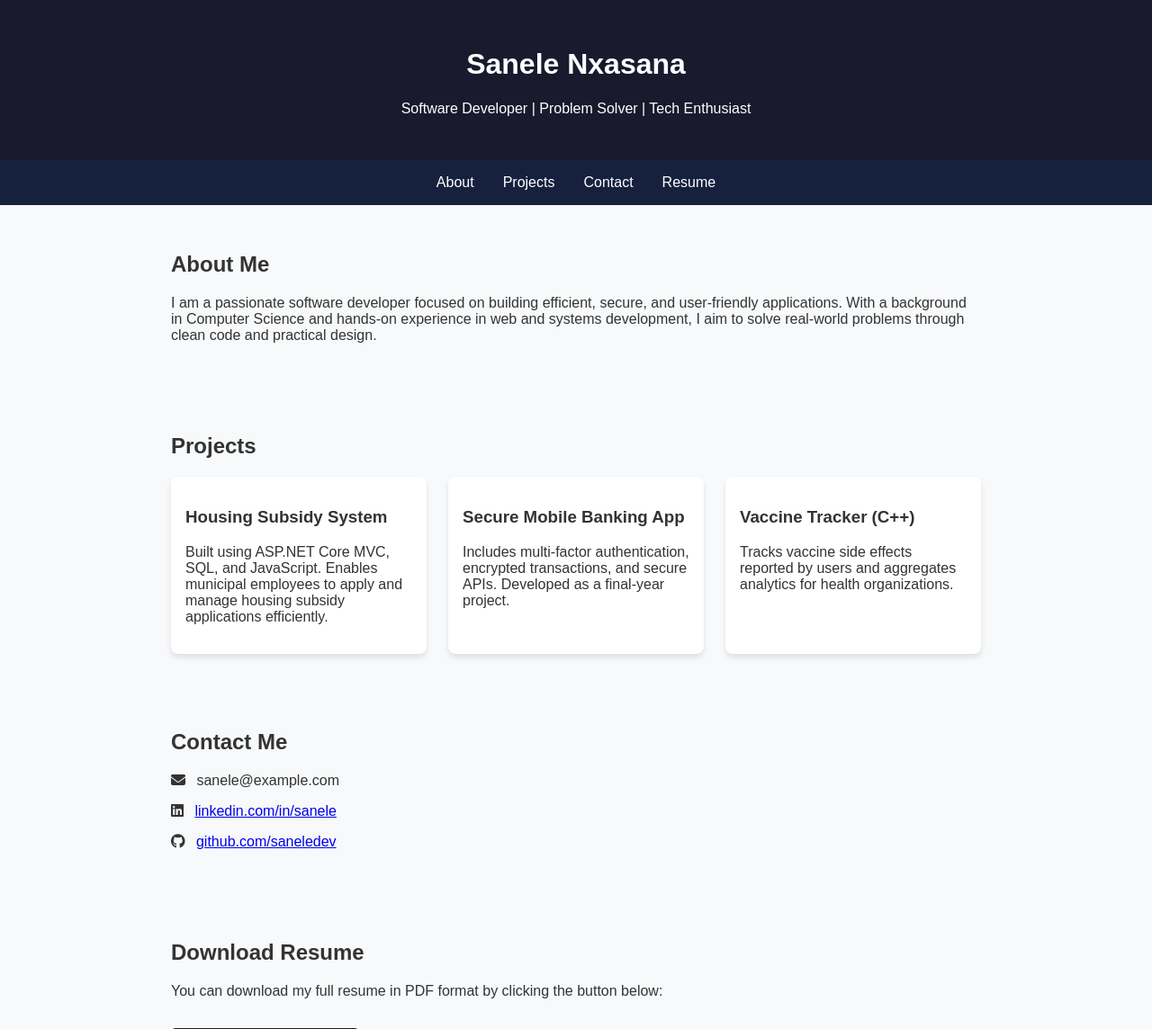
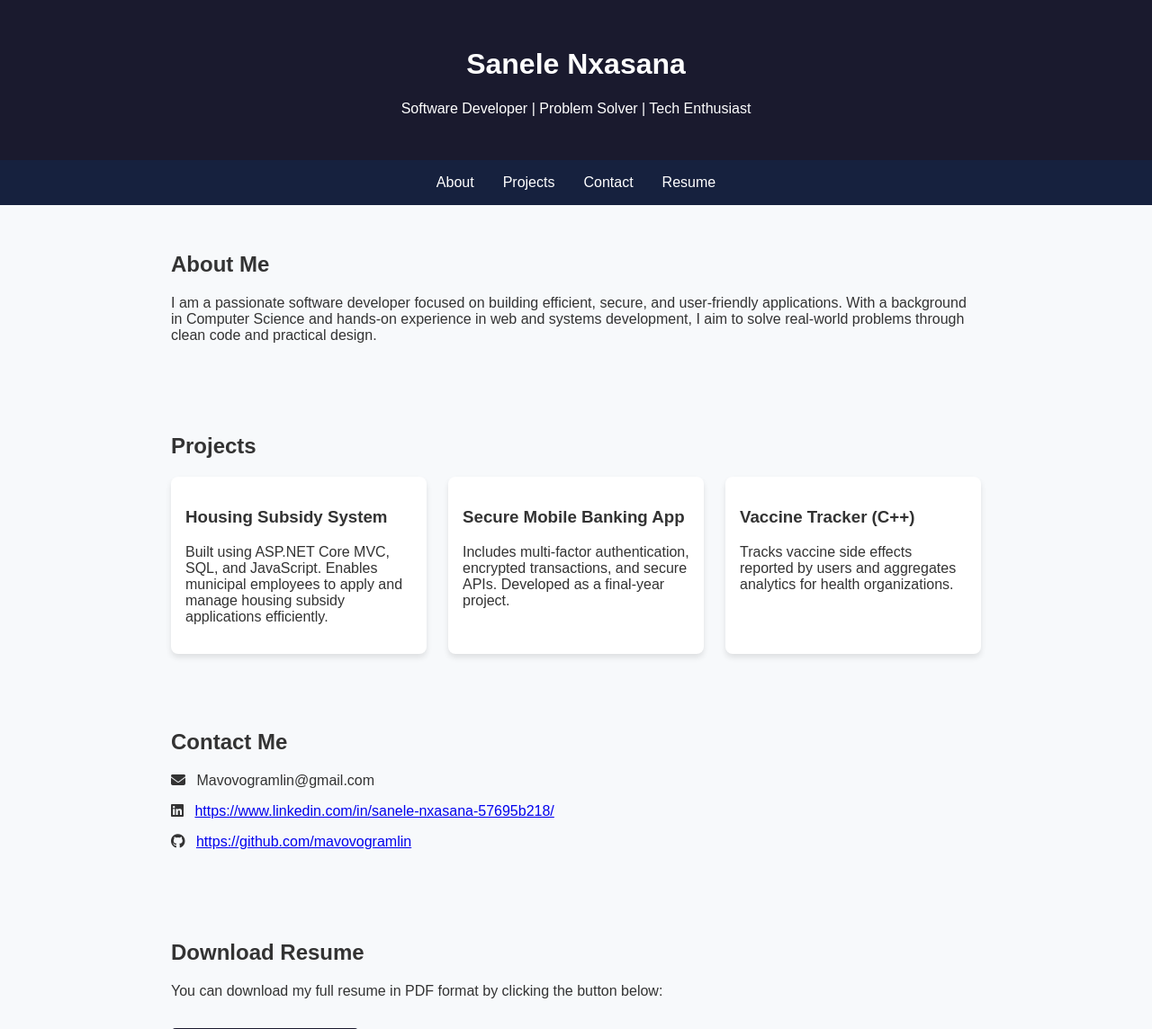
Before and after one commit to mavovogramlin/portfolio, a plain HTML site: page index.html in a window 1280 px wide. Shown: the top 1144 px of the page at 90% size. Drawn offline with Linux system fonts and the light colour scheme.

Commit message:
Updated my emails

```diff
--- a/index.html
+++ b/index.html
@@ -1,4 +1,3 @@
-
 <!DOCTYPE html>
 <html lang="en">
 <head>
@@ -110,9 +109,9 @@
 
   <section id="contact">
     <h2>Contact Me</h2>
-    <p class="contact"><i class="fas fa-envelope"></i> sanele@example.com</p>
-    <p class="contact"><i class="fab fa-linkedin"></i> <a href="https://linkedin.com/in/sanele" target="_blank">linkedin.com/in/sanele</a></p>
-    <p class="contact"><i class="fab fa-github"></i> <a href="https://github.com/saneledev" target="_blank">github.com/saneledev</a></p>
+    <p class="contact"><i class="fas fa-envelope"></i> Mavovogramlin@gmail.com</p>
+    <p class="contact"><i class="fab fa-linkedin"></i> <a href="https://linkedin.com/in/sanele-nxasana-57695b218" target="_blank">https://www.linkedin.com/in/sanele-nxasana-57695b218/</a></p>
+    <p class="contact"><i class="fab fa-github"></i> <a href="https://github.com/mavovogramlin" target="_blank">https://github.com/mavovogramlin</a></p>
   </section>
 
   <section id="resume">
```
